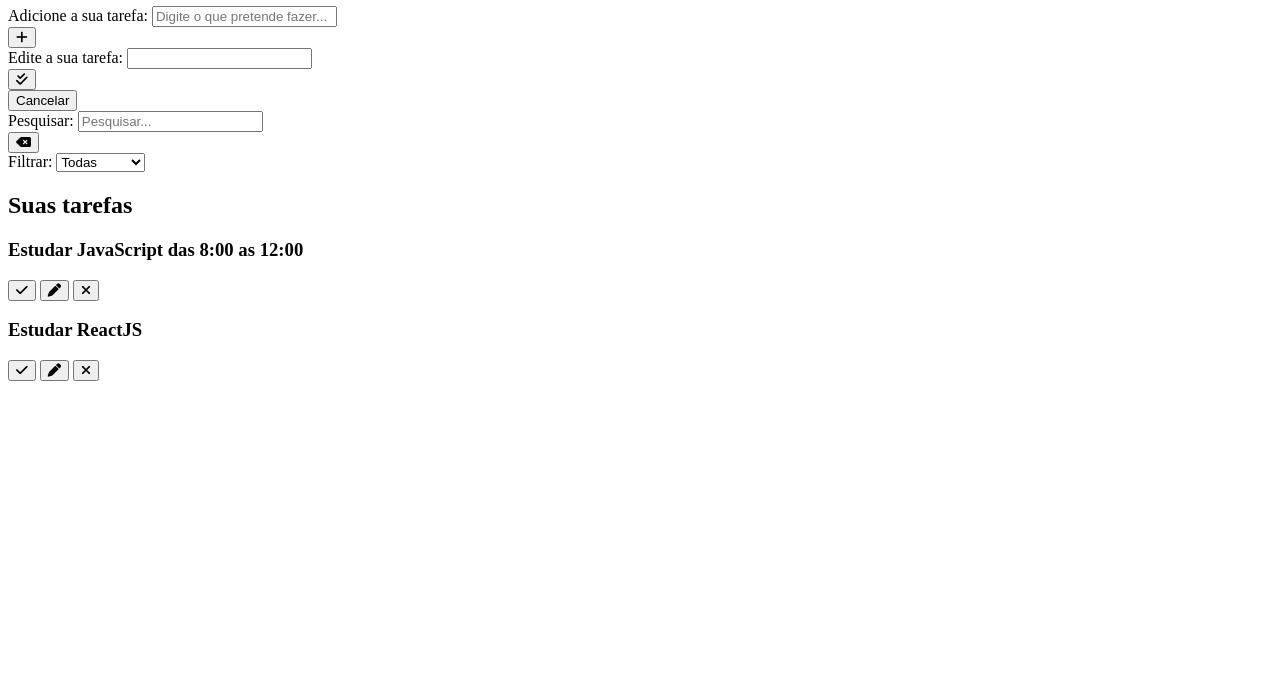
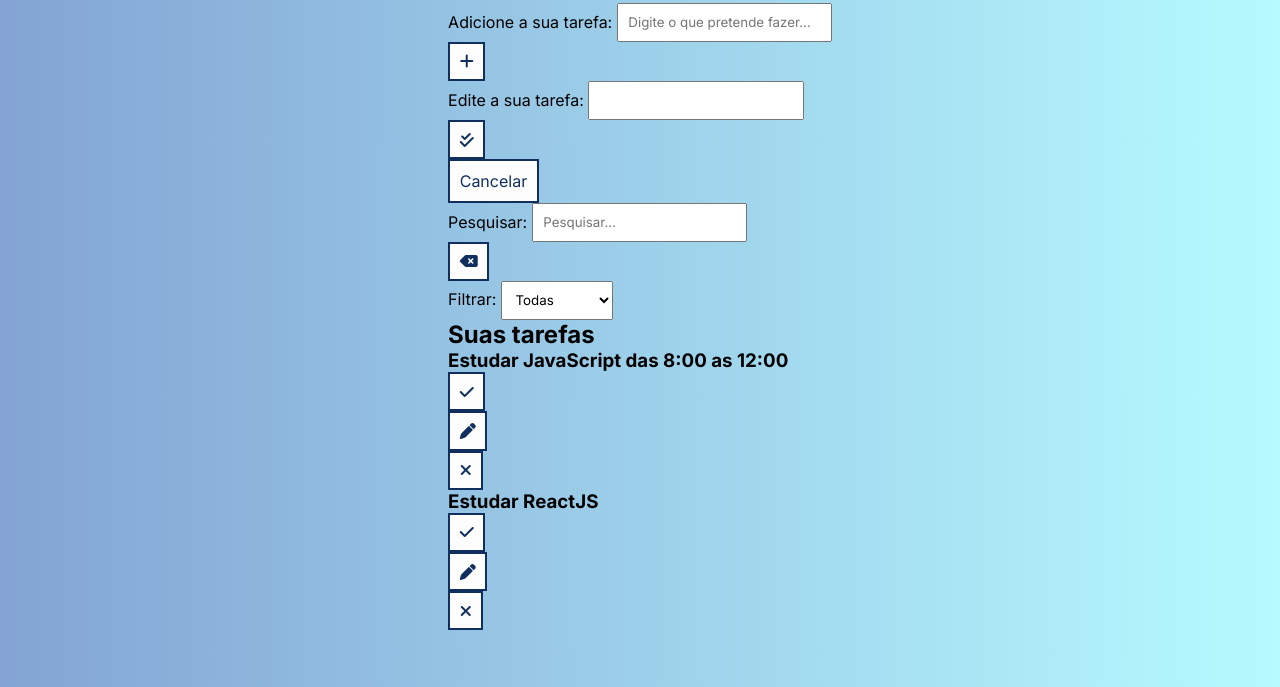
Before and after one commit to aleanrocha/projeto-todo-list, a plain HTML site: page index.html in a window 1280 px wide. Shown: the part 113-800 px from the top of the page. Drawn offline with Linux system fonts and the light colour scheme.

Commit message:
initial css

```diff
--- a/css/styles.css
+++ b/css/styles.css
@@ -1 +1,45 @@
 @charset "UTF-8";
+
+/* global */
+
+* {
+  margin: 0;
+  padding: 0;
+  box-sizing: border-box;
+  font-family: 'Inter', sans-serif;
+}
+body {
+  background: #83a4d4 linear-gradient(to right, #83a4d4, #b6fbff);
+  display: flex;
+  justify-content: center;
+  align-items: center;
+  min-height: 100vh;
+}
+button {
+  background-color: #fdfdfd;
+  color: #102f5e;
+  padding: .6rem;
+  border: 2px solid #102f5e;
+  font-size: 1rem;
+  display: flex;
+  justify-content: center;
+  align-items: center;
+  cursor: pointer;
+  transition: .3s;
+}
+button:hover {
+  background-color: #102f5e;
+  color: #fff;
+}
+button:hover i {color: #fff;}
+button i {
+  color: #102f5e;
+  font-weight: 700;
+  pointer-events: none;
+}
+input, select {
+  padding: .6rem;
+  flex: 1;
+  outline: none;
+}
+input:focus {outline: 1px solid #333;}
```
